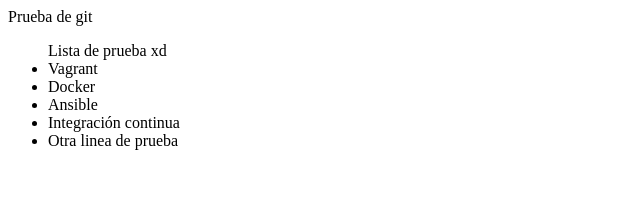
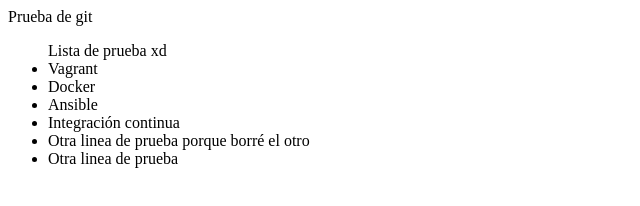
Before and after one commit to Axel1505/alura-git, a plain HTML site: page Index.html in a window 1280 px wide. Shown: the whole page, without its empty margins (0-640 px from the left). Drawn offline with Linux system fonts and the light colour scheme.

Commit message:
Agregando una linea más a los cursos

```diff
--- a/Index.html
+++ b/Index.html
@@ -12,6 +12,7 @@
          <li> Docker </li>
          <li> Ansible </li>
          <li> Integración continua </li>
+         <li>Otra linea de prueba porque borré el otro</li>
          <li>Otra linea de prueba</li>
      </ul>
 </body>
```
